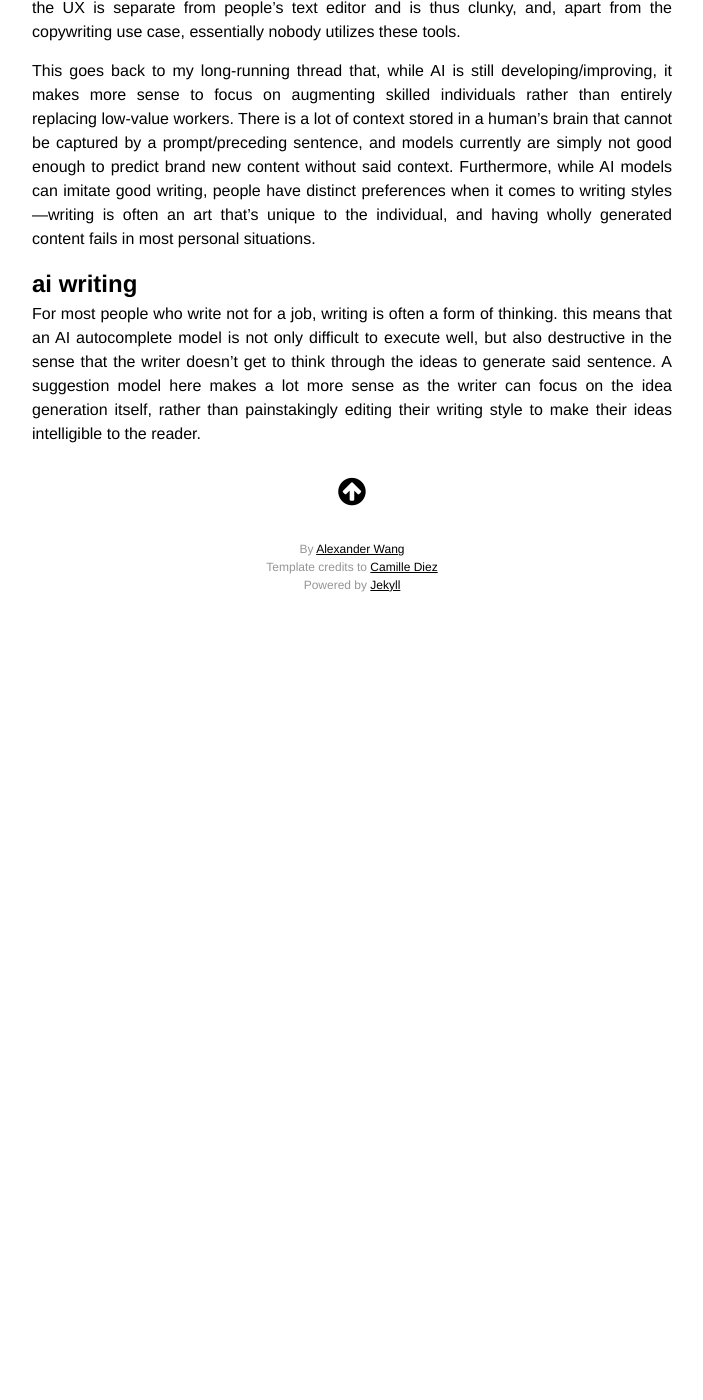
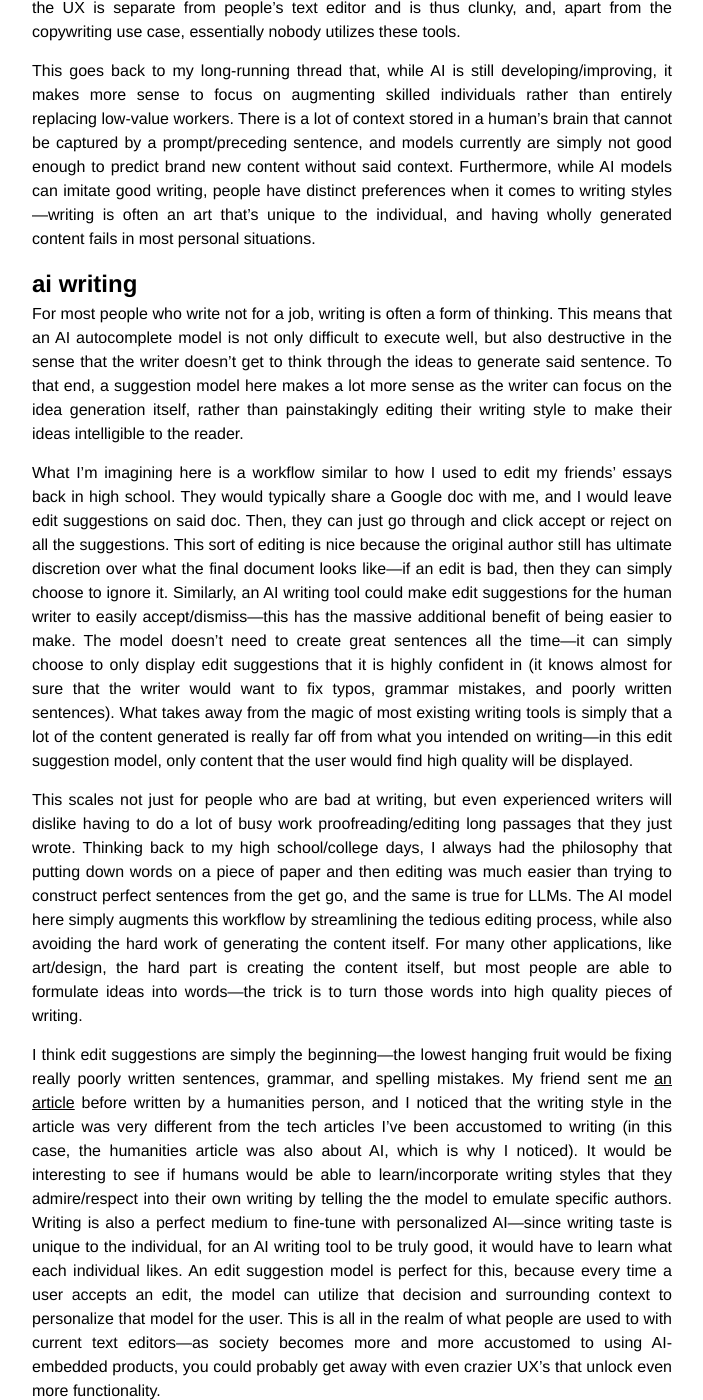
Before and after one commit to alexjwang/personal-blog, a Jekyll site: the page built from _posts/2022-10-14-ai-writing.markdown, in a window 1280 px wide and 1400 px high, scrolled down 1121 px. Shown: the whole window, without its empty margins (288-991 px from the left). Built offline with Jekyll 4.4.1, drawn with Linux system fonts in a browser that asks for light colours; nearby versions of some CDN libraries; before the commit the page ends 1751 px from its top, so only the background shows below that; some of the changed text lies outside the part shown.

Commit message:
ai writing

```diff
--- a/_posts/2022-10-14-ai-writing.markdown
+++ b/_posts/2022-10-14-ai-writing.markdown
@@ -17,4 +17,12 @@ A lot of the best AI writing tools, like Jasper and CopyAI, are built specifical
 This goes back to my long-running thread that, while AI is still developing/improving, it makes more sense to focus on augmenting skilled individuals rather than entirely replacing low-value workers. There is a lot of context stored in a human's brain that cannot be captured by a prompt/preceding sentence, and models currently are simply not good enough to predict brand new content without said context. Furthermore, while AI models can imitate good writing, people have distinct preferences when it comes to writing styles—writing is often an art that's unique to the individual, and having wholly generated content fails in most personal situations.
 
 ## ai writing
-For most people who write not for a job, writing is often a form of thinking. this means that an AI autocomplete model is not only difficult to execute well, but also destructive in the sense that the writer doesn't get to think through the ideas to generate said sentence. A suggestion model here makes a lot more sense as the writer can focus on the idea generation itself, rather than painstakingly editing their writing style to make their ideas intelligible to the reader.
+For most people who write not for a job, writing is often a form of thinking. This means that an AI autocomplete model is not only difficult to execute well, but also destructive in the sense that the writer doesn't get to think through the ideas to generate said sentence. To that end, a suggestion model here makes a lot more sense as the writer can focus on the idea generation itself, rather than painstakingly editing their writing style to make their ideas intelligible to the reader.
+
+What I'm imagining here is a workflow similar to how I used to edit my friends' essays back in high school. They would typically share a Google doc with me, and I would leave edit suggestions on said doc. Then, they can just go through and click accept or reject on all the suggestions. This sort of editing is nice because the original author still has ultimate discretion over what the final document looks like—if an edit is bad, then they can simply choose to ignore it. Similarly, an AI writing tool could make edit suggestions for the human writer to easily accept/dismiss—this has the massive additional benefit of being easier to make. The model doesn't need to create great sentences all the time—it can simply choose to only display edit suggestions that it is highly confident in (it knows almost for sure that the writer would want to fix typos, grammar mistakes, and poorly written sentences). What takes away from the magic of most existing writing tools is simply that a lot of the content generated is really far off from what you intended on writing—in this edit suggestion model, only content that the user would find high quality will be displayed.
+
+This scales not just for people who are bad at writing, but even experienced writers will dislike having to do a lot of busy work proofreading/editing long passages that they just wrote. Thinking back to my high school/college days, I always had the philosophy that putting down words on a piece of paper and then editing was much easier than trying to construct perfect sentences from the get go, and the same is true for LLMs. The AI model here simply augments this workflow by streamlining the tedious editing process, while also avoiding the hard work of generating the content itself. For many other applications, like art/design, the hard part is creating the content itself, but most people are able to formulate ideas into words—the trick is to turn those words into high quality pieces of writing.
+
+I think edit suggestions are simply the beginning—the lowest hanging fruit would be fixing really poorly written sentences, grammar, and spelling mistakes. My friend sent me [an article](https://erikhoel.substack.com/p/ai-art-isnt-art) before written by a humanities person, and I noticed that the writing style in the article was very different from the tech articles I've been accustomed to writing (in this case, the humanities article was also about AI, which is why I noticed). It would be interesting to see if humans would be able to learn/incorporate writing styles that they admire/respect into their own writing by telling the the model to emulate specific authors. Writing is also a perfect medium to fine-tune with personalized AI—since writing taste is unique to the individual, for an AI writing tool to be truly good, it would have to learn what each individual likes. An edit suggestion model is perfect for this, because every time a user accepts an edit, the model can utilize that decision and surrounding context to personalize that model for the user. This is all in the realm of what people are used to with current text editors—as society becomes more and more accustomed to using AI-embedded products, you could probably get away with even crazier UX's that unlock even more functionality.
+
+Anywho, I haven't fully committed to working on this because we're pretty deep into AI design—working on this would feel like a lot of effort that's tangential to our central goal, and I'm not sure about how efficient it would be. However, on a personal sense, it would be interesting to work on, and I would derive a lot of utility from it.
```
